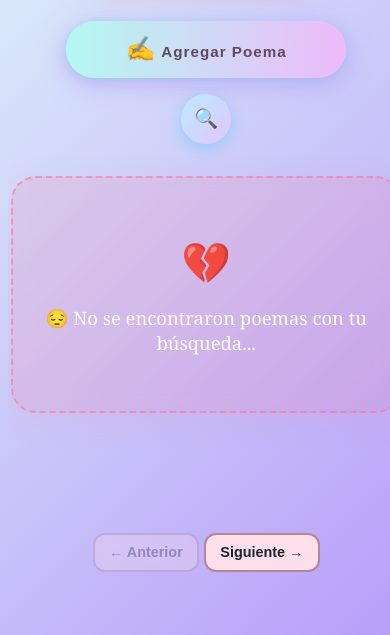
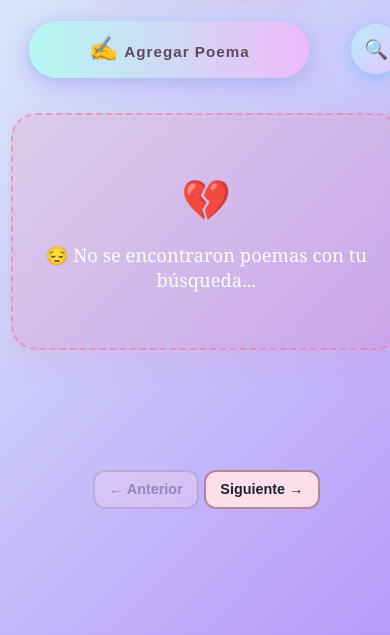
Before and after one commit to JuanPa435/Pagina_Sarita, a website: page paginas/poemas/poemas.html in a window 390 px wide. Shown: the part 209-844 px from the top of the page. Drawn offline with Linux system fonts and the light colour scheme; no server answers.

Commit message:
Remove duplicate toolbar styles in poemas to match canciones layout

```diff
--- a/paginas/poemas/poemas.css
+++ b/paginas/poemas/poemas.css
@@ -606,6 +606,12 @@ body {
     margin-bottom: 2.2rem;
 }
 
+.toolbar-right {
+    display: flex;
+    align-items: center;
+    gap: 0.6rem;
+}
+
 .paginacion {
     width: 100%;
     display: flex;
@@ -774,24 +780,6 @@ body {
     }
 }
 
-/* Toolbar con botón agregar y buscador */
-.poemas-toolbar {
-    display: flex;
-    justify-content: space-between;
-    align-items: center;
-    margin-bottom: 2rem;
-    flex-wrap: wrap;
-    gap: 1rem;
-}
-
-.toolbar-right {
-    display: flex;
-    align-items: center;
-    gap: .6rem;
-    flex: 1;
-    justify-content: flex-end;
-}
-
 /* Overlay para móviles */
 .search-overlay {
     display: none;
@@ -940,38 +928,8 @@ body {
     }
 }
 
-/* Móviles grandes */
-@media (max-width: 640px) {
-    .poemas-toolbar {
-        flex-wrap: wrap;
-        justify-content: center;
-    }
-
-    .toolbar-right {
-        width: 100%;
-        justify-content: center;
-        margin-top: 1rem;
-    }
-
-    .search-container {
-        width: 100%;
-        justify-content: center;
-    }
-}
-
 /* Móviles pequeños */
 @media (max-width: 480px) {
-    .poemas-toolbar {
-        flex-direction: column;
-        align-items: center;
-        gap: 1rem;
-    }
-
-    .toolbar-right {
-        justify-content: center;
-        margin-top: 0;
-    }
-
     .btn-agregar {
         width: 100%;
         max-width: 280px;
```
